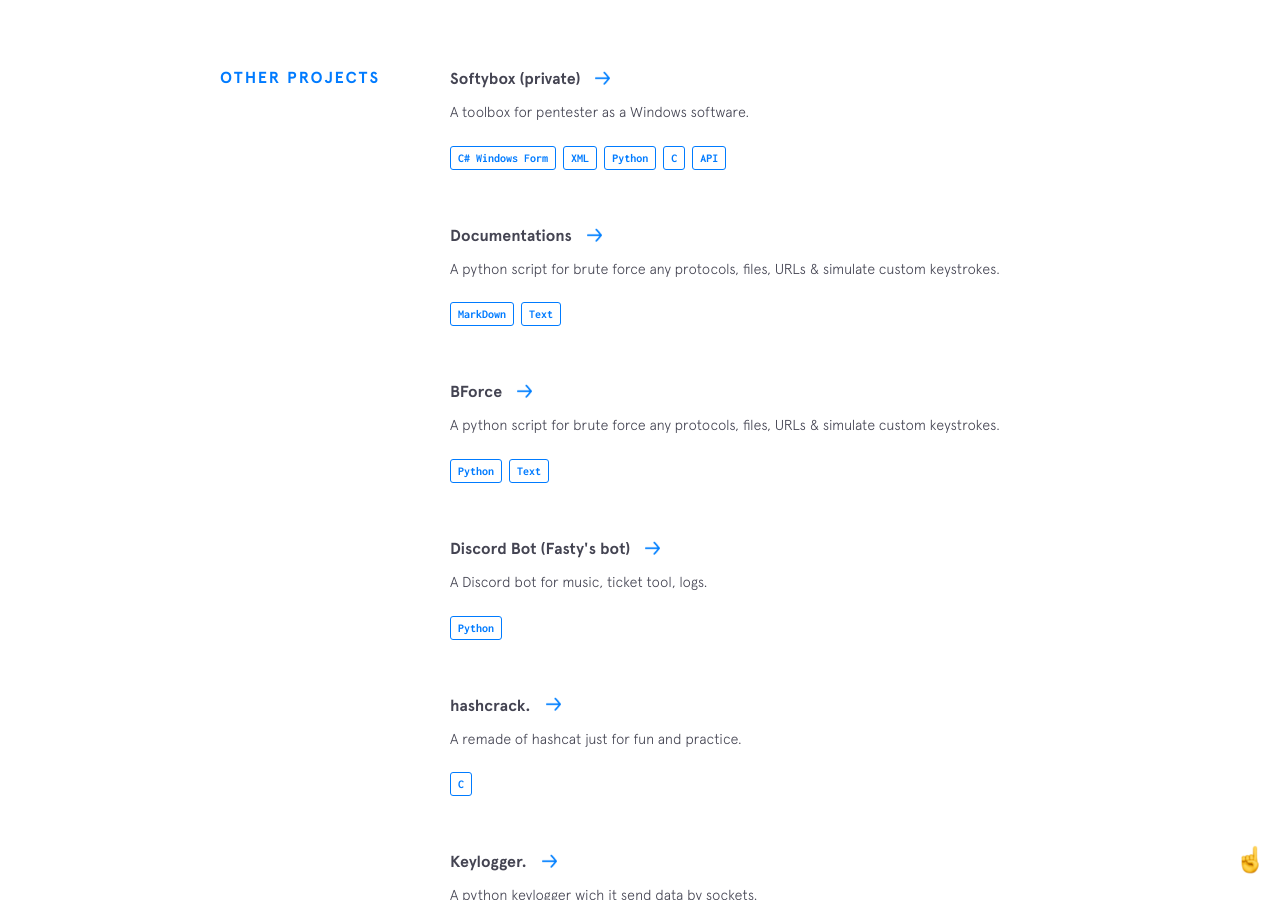
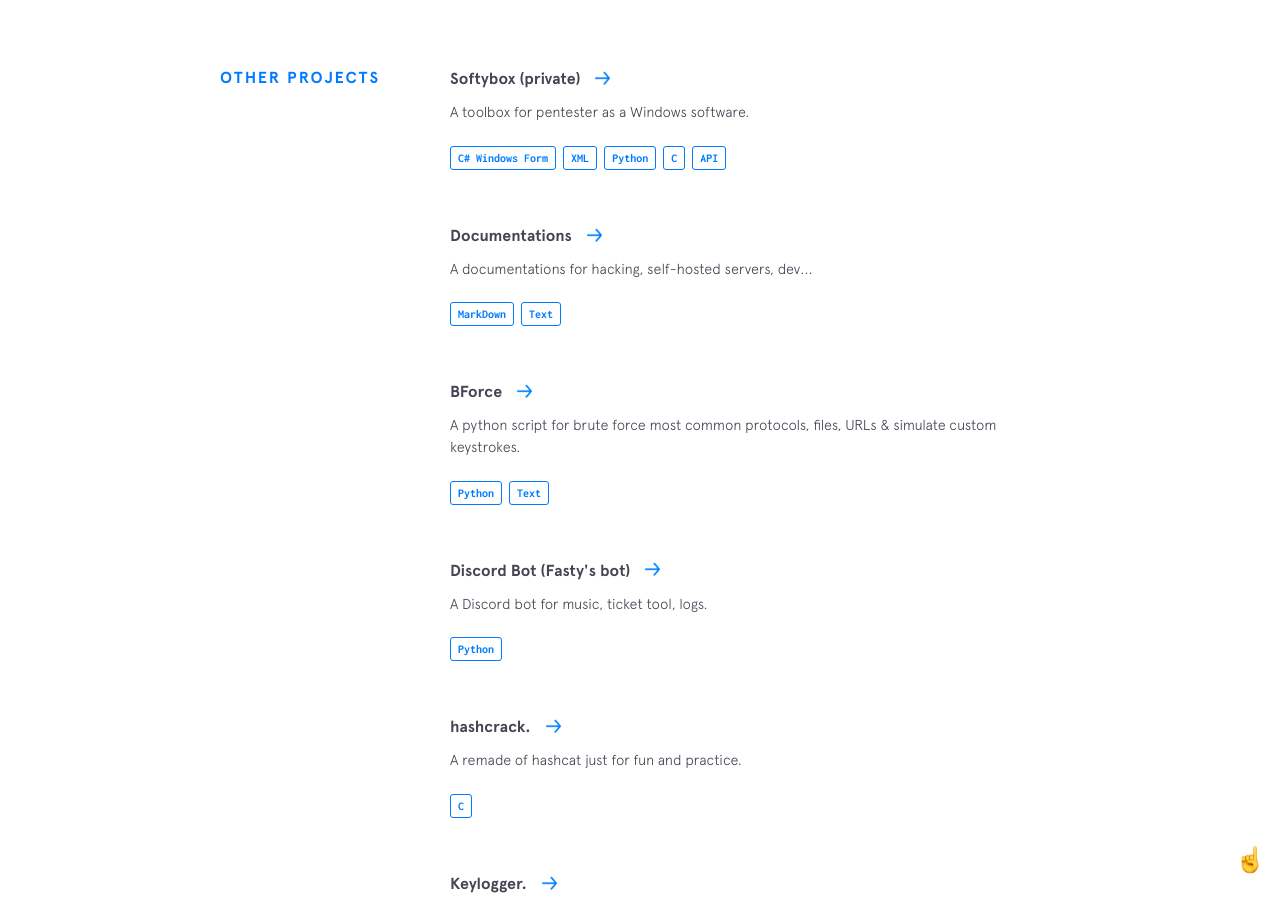
Before and after one commit to Fastiraz/Fastiraz.github.io, a Jekyll site: the page built from index.html, in a window 1280 px wide and 900 px high, scrolled down 2513 px. Built offline with Jekyll 4.4.1, drawn with Linux system fonts in a browser that asks for light colours; nearby versions of some CDN libraries; some of the changed lines change nothing that is shown; some of the changed text lies outside the part shown.

Commit message:
Update other-projects.yml

```diff
--- a/_data/other-projects.yml
+++ b/_data/other-projects.yml
@@ -12,7 +12,7 @@
 - name: Documentations
   url: https://fastiraz.gitbook.io/doc/
   code: https://fastiraz.gitbook.io/doc/
-  description: A python script for brute force any protocols, files, URLs & simulate custom keystrokes.
+  description: A documentations for hacking, self-hosted servers, dev...
   used:
     - thing: MarkDown
     - thing: Text
@@ -20,7 +20,7 @@
 - name: BForce
   url: https://github.com/Fastiraz/Brute-Force
   code: https://github.com/Fastiraz/Brute-Force
-  description: A python script for brute force any protocols, files, URLs & simulate custom keystrokes.
+  description: A python script for brute force most common protocols, files, URLs & simulate custom keystrokes.
   used:
     - thing: Python
     - thing: Text
@@ -33,8 +33,8 @@
     - thing: Python
 
 - name: hashcrack.
-  url: https://github.com/bchiang7
-  code: https://github.com/bchiang7
+  url: https://github.com/Fastiraz/HashCrack
+  code: https://github.com/Fastiraz/HashCrack
   description: A remade of hashcat just for fun and practice.
   used:
     - thing: C
@@ -62,28 +62,28 @@
     - thing: C#
 
 - name: Light (private)
-  url: https://github.com/Fastiraz/
-  code: https://github.com/Fastiraz/
+  url: http://fastiraz.epizy.com/error/error.html
+  code: http://fastiraz.epizy.com/error/error.html
   description: A software who allow you to manage light and smoke with DMX protocol.
   used:
     - thing: C# Windows Form
     - thing: XML
 
 - name: Velocity (private)
-  url: https://github.com/Fastiraz/Velocity/
-  code: https://github.com/Fastiraz/Velocity/
+  url: http://fastiraz.epizy.com/error/error.html
+  code: http://fastiraz.epizy.com/error/error.html
   description:
     A FiveM server full optimized on RageUI with exclusives mappings and scripts.
   used:
     - thing: LUA
     - thing: C
-    - thing: SQL
+    - thing: MySQL
     - thing: C#
 
 - name: Zeta (private)
-  url: https://github.com/Fastiraz/Zeta
-  code: https://github.com/Fastiraz/Zeta
-  description: SFTP software with UI/UX design.
+  url: http://fastiraz.epizy.com/error/error.html
+  code: http://fastiraz.epizy.com/error/error.html
+  description: SFTP software with modern design.
   img: weather
   used:
     - thing: C#
```
